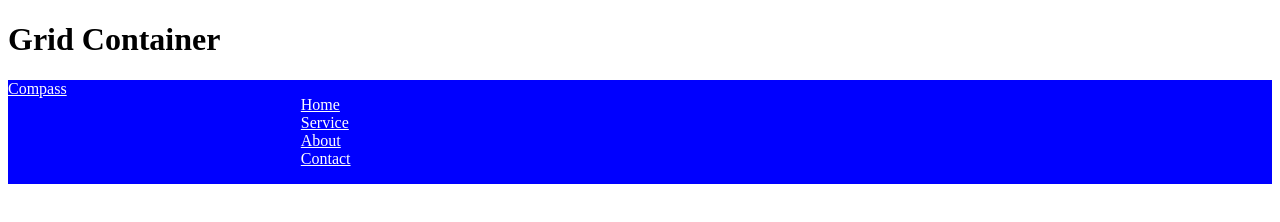
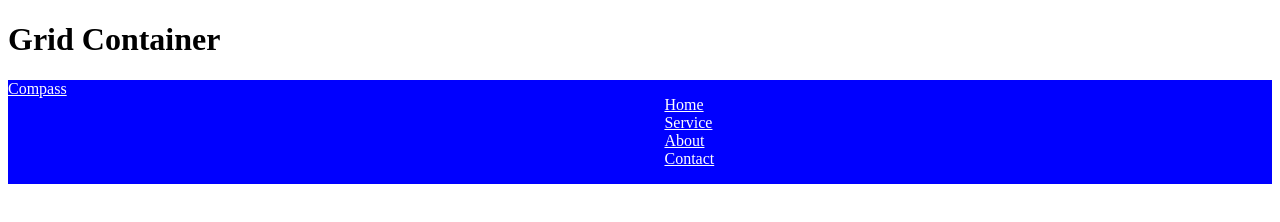
Before and after one commit to david2014shams/css-layouts, a website: page index.html in a window 1280 px wide. Drawn offline with Linux system fonts and the light colour scheme; a web font is replaced by a local one.

Commit message:
grid-template-columns: repeat(2, auto);

```diff
--- a/css/main.css
+++ b/css/main.css
@@ -12,7 +12,8 @@ header {
     background-color: blue;
     color: white;
     display: grid;
-    grid-template-columns: 20% 80%;
+    /* grid-template-columns: 20% auto; */
+    grid-template-columns: repeat(2, auto);
 }
 a {
     color: white;
```
